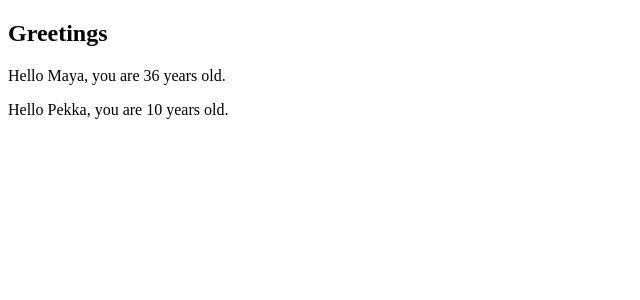
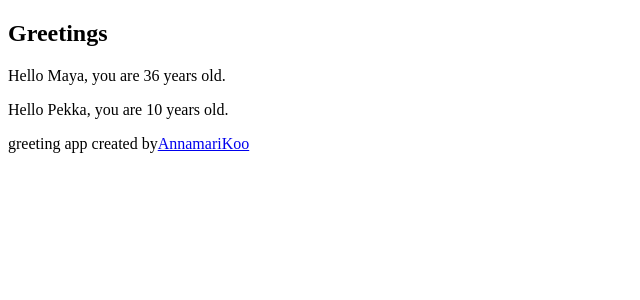
Before and after one commit to AnnamariKoo/01-part1, a React (Vite) app: page / in a window 1280 px wide. Shown: the top 300 px of the page, without its empty margins (0-640 px from the left). Built offline with nearby package versions, Linux system fonts and the light colour scheme.

Commit message:
Projektiin lisätty komponentti Footer ohjeiden mukaan.

```diff
--- a/src/App.jsx
+++ b/src/App.jsx
@@ -1,11 +1,20 @@
+const Footer = () => {
+  return (
+    <>
+      greeting app created by
+      <a href="https://github.com/AnnamariKoo">AnnamariKoo</a>
+    </>
+  );
+};
+
 const Hello = (props) => {
   console.log(props);
   return (
-    <div>
+    <>
       <p>
         Hello {props.name}, you are {props.age} years old.
       </p>
-    </div>
+    </>
   );
 };
 
@@ -18,6 +27,7 @@ const App = () => {
         <h1> Greetings</h1>
         <Hello name="Maya" age={26 + 10} />
         <Hello name={nimi} age={ika} />
+        <Footer />
       </section>
     </>
   );
```
